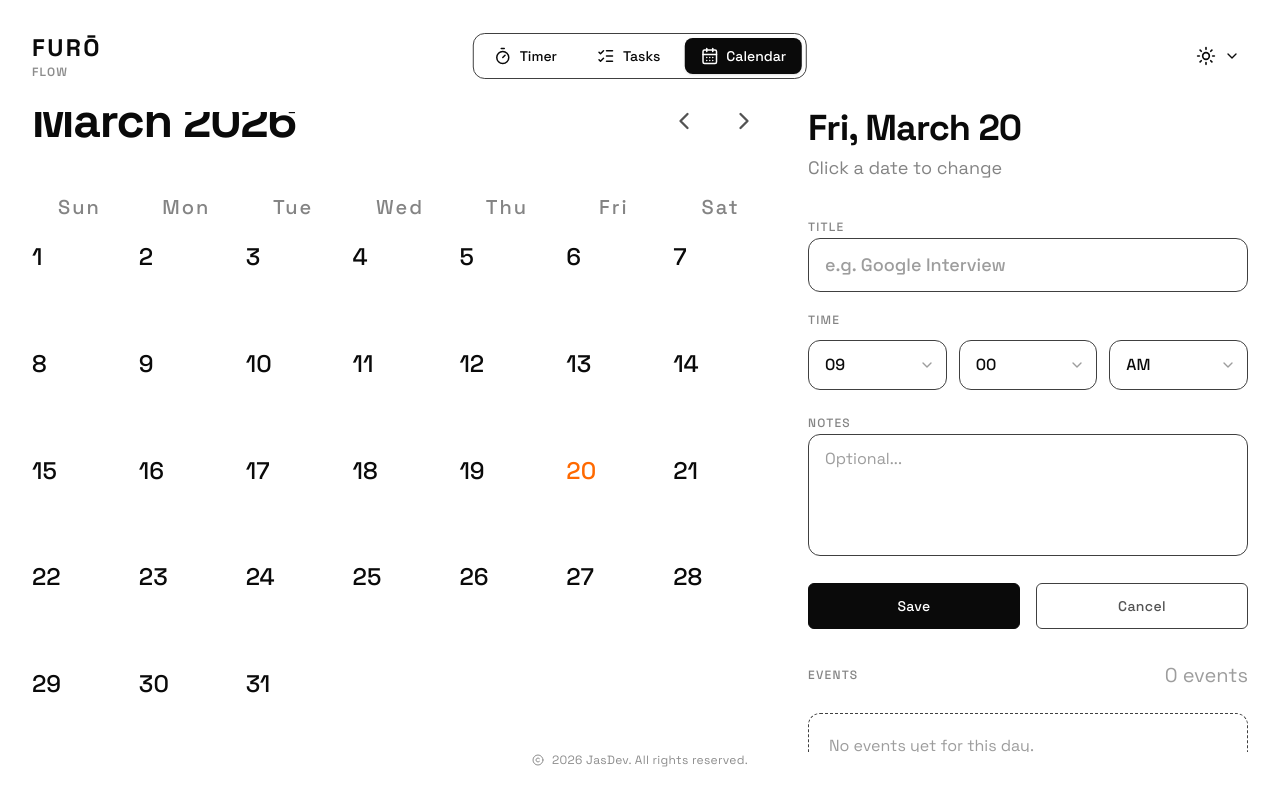
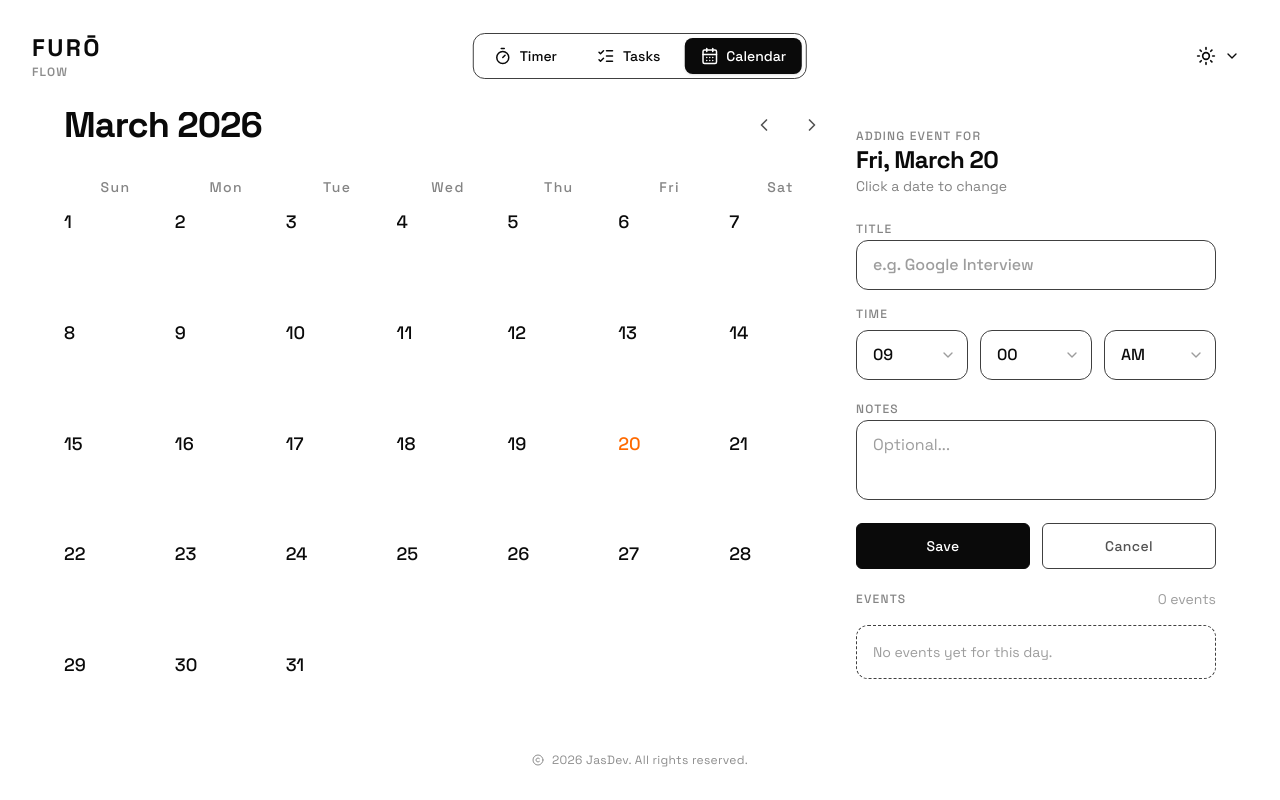
Before and after one commit to JasperTabin/Furo, a React (Vite) app: page / in a window 1280 px wide. Both pictures are taken after a click on the button "Calendar". Built offline with nearby package versions, Linux system fonts and the light colour scheme.

Commit message:
Fixed layout & bugs.

```diff
--- a/src/features/calendar/components/Calendar.tsx
+++ b/src/features/calendar/components/Calendar.tsx
@@ -25,7 +25,10 @@ const MINUTE_OPTIONS = Array.from({ length: 60 }, (_, index) =>
   `${index}`.padStart(2, "0"),
 );
 const PERIOD_OPTIONS = ["AM", "PM"] as const;
-const labelClass = "text-xs font-medium uppercase tracking-widest text-(--color-fg)/50";
+const EVENTS_PER_PAGE = 3;
+
+const labelClass =
+  "text-xs font-medium uppercase tracking-widest text-(--color-fg)/50";
 const dayCellBaseClass =
   "relative flex w-full aspect-square items-center justify-center p-0 text-center focus:outline-none focus:ring-2 focus:ring-(--color-fg)/25 sm:min-h-0 sm:flex-col sm:items-start sm:justify-start sm:rounded-xl sm:px-4 sm:py-3 sm:text-left";
 const dayCellUnselectedClass =
@@ -64,35 +67,35 @@ const CalendarGrid = ({
 
   return (
     <div className="calendar-grid min-w-0">
-      <div className="calendar-heading mb-8 flex items-center justify-between gap-4 sm:mb-12">
-        <h2 className="text-left text-2xl font-bold tracking-tight sm:text-4xl xl:text-5xl">
+      <div className="calendar-heading mb-6 flex items-center justify-between gap-4 sm:mb-8">
+        <h2 className="text-left text-2xl font-bold tracking-tight sm:text-3xl xl:text-4xl">
           {getMonthLabel(displayMonth)}
         </h2>
 
-        <div className="flex items-center gap-2 sm:gap-3">
+        <div className="flex items-center gap-2">
           {([-1, 1] as const).map((direction, index) => (
             <button
               key={direction}
               type="button"
               onClick={() => onMonthChange(direction)}
-              className="flex h-10 w-10 items-center justify-center text-(--color-fg)/70 transition hover:text-(--color-fg) focus:outline-none sm:h-12 sm:w-12"
+              className="flex h-9 w-9 items-center justify-center text-(--color-fg)/70 transition hover:text-(--color-fg) focus:outline-none sm:h-10 sm:w-10"
               aria-label={index === 0 ? "Previous month" : "Next month"}
             >
               {index === 0 ? (
-                <ChevronLeft className="h-4 w-4 sm:h-7 sm:w-7" />
+                <ChevronLeft className="h-4 w-4 sm:h-5 sm:w-5" />
               ) : (
-                <ChevronRight className="h-4 w-4 sm:h-7 sm:w-7" />
+                <ChevronRight className="h-4 w-4 sm:h-5 sm:w-5" />
               )}
             </button>
           ))}
         </div>
       </div>
 
-      <div className="mb-4 grid grid-cols-7 gap-0 sm:mb-6 sm:gap-3">
+      <div className="mb-3 grid grid-cols-7 gap-0 sm:mb-4 sm:gap-2">
         {WEEKDAY_LABELS.map((label) => (
           <div
             key={label}
-            className={`${labelClass} text-center sm:text-xl sm:normal-case`}
+            className={`${labelClass} text-center sm:text-sm sm:normal-case`}
           >
             <span className="sm:hidden">{label[0]}</span>
             <span className="hidden sm:inline">{label}</span>
@@ -100,7 +103,7 @@ const CalendarGrid = ({
         ))}
       </div>
 
-      <div className="grid grid-cols-7 gap-x-0 gap-y-3 sm:gap-3">
+      <div className="grid grid-cols-7 gap-x-0 gap-y-2 sm:gap-2">
         {monthDays.map((day, index) => {
           const dayEvents = eventsByDate[day.dateKey] ?? [];
           const firstEvent = dayEvents[0];
@@ -121,7 +124,7 @@ const CalendarGrid = ({
             >
               <div className="flex items-center justify-center sm:w-full sm:items-start sm:justify-between">
                 <span
-                  className={`inline-flex h-10 w-10 items-center justify-center rounded-full text-xl font-bold leading-none sm:h-auto sm:w-auto sm:items-start sm:justify-start sm:rounded-none sm:bg-transparent sm:text-2xl sm:font-medium ${
+                  className={`inline-flex h-8 w-8 items-center justify-center rounded-full text-base font-bold leading-none sm:h-auto sm:w-auto sm:items-start sm:justify-start sm:rounded-none sm:bg-transparent sm:text-lg sm:font-medium ${
                     isSelected
                       ? "bg-orange-500 text-(--color-bg) sm:text-orange-500"
                       : day.isToday
@@ -148,7 +151,7 @@ const CalendarGrid = ({
 
               {firstEvent && (
                 <p
-                  className="hidden text-xs text-(--color-fg)/40 sm:mt-auto sm:block sm:w-full sm:truncate sm:pt-6 sm:text-base"
+                  className="hidden text-xs text-(--color-fg)/40 sm:mt-auto sm:block sm:w-full sm:truncate sm:pt-4 sm:text-xs"
                   title={firstEvent.title}
                 >
                   {firstEvent.title}
@@ -170,26 +173,36 @@ const CalendarPanel = ({
   timeParts,
   selectedDateKey,
   selectedEvents,
+  eventsPage,
   onEditEvent,
   onFormChange,
   onResetForm,
   onSaveEvent,
   onDeleteEvent,
+  onEventsPageChange,
 }: {
   formData: CalendarEventInput;
   timeParts: CalendarTimeParts;
   selectedDateKey: string;
   selectedEvents: CalendarEvent[];
+  eventsPage: number;
   onEditEvent: (calendarEvent: CalendarEvent) => void;
   onFormChange: (field: keyof CalendarEventInput, value: string) => void;
   onResetForm: () => void;
   onSaveEvent: (event: FormEvent<HTMLFormElement>) => void;
   onDeleteEvent: (id: string) => void;
+  onEventsPageChange: (page: number) => void;
 }) => {
   const selectedDateLabel = formatSelectedDate(selectedDateKey);
   const eventCountLabel = `${selectedEvents.length} ${
     selectedEvents.length === 1 ? "event" : "events"
   }`;
+
+  const totalPages = Math.ceil(selectedEvents.length / EVENTS_PER_PAGE);
+  const paginatedEvents = selectedEvents.slice(
+    eventsPage * EVENTS_PER_PAGE,
+    eventsPage * EVENTS_PER_PAGE + EVENTS_PER_PAGE,
+  );
 
   const handleTimeChange = (field: keyof CalendarTimeParts, value: string) => {
     const nextTimeParts: CalendarTimeParts =
@@ -210,38 +223,30 @@ const CalendarPanel = ({
   };
 
   return (
-    <div className="calendar-panel space-y-8">
-      <div className="space-y-2">
-        <p className={labelClass}>
-          Adding event for
-        </p>
-        <h3 className="text-4xl leading-none font-bold tracking-tight">
+    <div className="calendar-panel space-y-5">
+      <div className="space-y-1">
+        <p className={labelClass}>Adding event for</p>
+        <h3 className="text-2xl leading-none font-bold tracking-tight">
           {selectedDateLabel}
         </h3>
-        <p className="text-lg text-(--color-fg)/50">
-          Click a date to change
-        </p>
+        <p className="text-sm text-(--color-fg)/50">Click a date to change</p>
       </div>
 
-      <form onSubmit={onSaveEvent} className="space-y-5">
-        <label className="block space-y-3">
-          <span className={labelClass}>
-            Title
-          </span>
+      <form onSubmit={onSaveEvent} className="space-y-4">
+        <label className="block space-y-2">
+          <span className={labelClass}>Title</span>
           <input
             value={formData.title}
             onChange={(event) => onFormChange("title", event.target.value)}
             placeholder="e.g. Google Interview"
-            className="input-base w-full text-lg font-medium placeholder:text-(--color-fg)/40"
+            className="input-base w-full font-medium placeholder:text-(--color-fg)/40"
             maxLength={60}
             required
           />
         </label>
 
-        <div className="space-y-3">
-          <p className={labelClass}>
-            Time
-          </p>
+        <div className="space-y-2">
+          <p className={labelClass}>Time</p>
           <div className="grid grid-cols-3 gap-3">
             {[
               {
@@ -284,21 +289,19 @@ const CalendarPanel = ({
           </div>
         </div>
 
-        <label className="block space-y-3">
-          <span className={labelClass}>
-            Notes
-          </span>
+        <label className="block space-y-2">
+          <span className={labelClass}>Notes</span>
           <textarea
             value={formData.notes}
             onChange={(event) => onFormChange("notes", event.target.value)}
             placeholder="Optional..."
-            rows={4}
-            className="input-base w-full resize-none placeholder:text-(--color-fg)/40"
+            rows={3}
+            className="input-base w-full h-20 resize-none placeholder:text-(--color-fg)/40"
             maxLength={240}
           />
         </label>
 
-        <div className="flex gap-4">
+        <div className="flex gap-3">
           <button type="submit" className="btn-base btn-active flex-1">
             Save
           </button>
@@ -312,43 +315,38 @@ const CalendarPanel = ({
         </div>
       </form>
 
-      <div className="space-y-6">
+      <div className="space-y-4">
         <div className="flex items-center justify-between gap-4">
-          <p className={labelClass}>
-            Events
-          </p>
-          <span className="text-xl text-(--color-fg)/40">
-            {eventCountLabel}
-          </span>
+          <p className={labelClass}>Events</p>
+          <span className="text-sm text-(--color-fg)/40">{eventCountLabel}</span>
         </div>
 
-        <div className="space-y-4">
+        <div className="space-y-3">
           {selectedEvents.length === 0 ? (
-            <div className="card-base border-dashed px-5 py-5 text-(--color-fg)/40">
+            <div className="card-base border-dashed px-4 py-4 text-sm text-(--color-fg)/40">
               No events yet for this day.
             </div>
           ) : (
-            selectedEvents.map((calendarEvent) => (
+            paginatedEvents.map((calendarEvent) => (
               <article
                 key={calendarEvent.id}
-                className="card-base card-hover cursor-pointer px-5 py-4 text-left"
+                className="card-base card-hover cursor-pointer px-4 py-3 text-left"
                 onClick={() => onEditEvent(calendarEvent)}
               >
                 <div className="flex items-start justify-between gap-4">
-                  <div className="min-w-0 space-y-2">
-                    <h4 className="truncate text-base font-medium text-(--color-fg)">
+                  <div className="min-w-0 space-y-1">
+                    <h4 className="truncate text-sm font-medium text-(--color-fg)">
                       {calendarEvent.title}
                     </h4>
-                    <p className="text-sm text-(--color-fg)/50">
+                    <p className="text-xs text-(--color-fg)/50">
                       {formatEventTime(calendarEvent.time)}
                     </p>
                     {calendarEvent.notes && (
-                      <p className="text-sm leading-relaxed text-(--color-fg)/50">
+                      <p className="text-xs leading-relaxed text-(--color-fg)/50">
                         {calendarEvent.notes}
                       </p>
                     )}
                   </div>
-
                   <button
                     type="button"
                     onClick={(event) => {
@@ -358,13 +356,35 @@ const CalendarPanel = ({
                     className="btn-danger rounded-full p-1.5"
                     aria-label={`Delete ${calendarEvent.title}`}
                   >
-                    <X size={16} />
+                    <X size={14} />
                   </button>
                 </div>
               </article>
             ))
           )}
         </div>
+
+        {totalPages > 1 && (
+          <div className="flex items-center justify-between pt-1">
+            <button
+              onClick={() => onEventsPageChange(eventsPage - 1)}
+              disabled={eventsPage === 0}
+              className="flex items-center gap-1 text-xs text-(--color-fg)/50 hover:text-(--color-fg) disabled:opacity-30 disabled:cursor-not-allowed transition-colors"
+            >
+              <ChevronLeft size={14} /> Prev
+            </button>
+            <span className="text-xs text-(--color-fg)/40">
+              {eventsPage + 1} / {totalPages}
+            </span>
+            <button
+              onClick={() => onEventsPageChange(eventsPage + 1)}
+              disabled={eventsPage >= totalPages - 1}
+              className="flex items-center gap-1 text-xs text-(--color-fg)/50 hover:text-(--color-fg) disabled:opacity-30 disabled:cursor-not-allowed transition-colors"
+            >
+              Next <ChevronRight size={14} />
+            </button>
+          </div>
+        )}
       </div>
     </div>
   );
@@ -380,6 +400,7 @@ export const Calendar = ({
   eventsByDate,
   formData,
   timeParts,
+  eventsPage,
   onMonthChange,
   onDateSelect,
   onEditEvent,
@@ -387,6 +408,7 @@ export const Calendar = ({
   onFormChange,
   onResetForm,
   onSaveEvent,
+  onEventsPageChange,
 }: {
   displayMonth: Date;
   monthDays: CalendarDay[];
@@ -394,6 +416,7 @@ export const Calendar = ({
   eventsByDate: Record<string, CalendarEvent[]>;
   formData: CalendarEventInput;
   timeParts: CalendarTimeParts;
+  eventsPage: number;
   onMonthChange: (direction: -1 | 1) => void;
   onDateSelect: (date: Date) => void;
   onEditEvent: (calendarEvent: CalendarEvent) => void;
@@ -401,12 +424,13 @@ export const Calendar = ({
   onFormChange: (field: keyof CalendarEventInput, value: string) => void;
   onResetForm: () => void;
   onSaveEvent: (event: FormEvent<HTMLFormElement>) => void;
+  onEventsPageChange: (page: number) => void;
 }) => {
   const selectedEvents = eventsByDate[selectedDateKey] ?? [];
 
   return (
-    <section className="mx-auto w-full max-w-7xl">
-      <div className="grid gap-10 lg:items-center lg:grid-cols-[minmax(0,1fr)_440px]">
+    <section className="mx-auto w-full max-w-6xl">
+      <div className="grid gap-6 lg:items-start lg:grid-cols-[minmax(0,1fr)_360px]">
         <CalendarGrid
           displayMonth={displayMonth}
           monthDays={monthDays}
@@ -415,18 +439,21 @@ export const Calendar = ({
           onMonthChange={onMonthChange}
           onDateSelect={onDateSelect}
         />
-
+        <div className="self-start lg:sticky lg:top-4 lg:max-h-[80dvh] lg:overflow-y-auto">
           <CalendarPanel
             formData={formData}
             timeParts={timeParts}
             selectedDateKey={selectedDateKey}
             selectedEvents={selectedEvents}
+            eventsPage={eventsPage}
             onEditEvent={onEditEvent}
             onFormChange={onFormChange}
             onResetForm={onResetForm}
             onSaveEvent={onSaveEvent}
             onDeleteEvent={onDeleteEvent}
+            onEventsPageChange={onEventsPageChange}
           />
+        </div>
       </div>
     </section>
   );
--- a/src/features/calendar/components/CalendarView.tsx
+++ b/src/features/calendar/components/CalendarView.tsx
@@ -2,7 +2,6 @@
 
 import type { FormEvent } from "react";
 import { useState } from "react";
-import { Modal } from "../../../components/ui/Modal";
 import { Calendar } from "./Calendar";
 import { useCalendarEvents } from "../hooks/useCalendarEvents";
 import {
@@ -27,8 +26,8 @@ export const CalendarView = () => {
   const [displayMonth, setDisplayMonth] = useState(() => startOfMonth(today));
   const [selectedDateKey, setSelectedDateKey] = useState(() => getDateKey(today));
   const [editingEventId, setEditingEventId] = useState<string | null>(null);
-  const [isLimitModalOpen, setIsLimitModalOpen] = useState(false);
   const [formData, setFormData] = useState<CalendarEventInput>(createFormData);
+  const [eventsPage, setEventsPage] = useState(0);
 
   const { eventsByDate, addEvent, updateEvent, deleteEvent } = useCalendarEvents();
 
@@ -38,21 +37,17 @@ export const CalendarView = () => {
 
   const handleResetForm = () => {
     setEditingEventId(null);
-    setIsLimitModalOpen(false);
     setFormData(createFormData());
   };
 
   const handleDateSelect = (date: Date) => {
     setSelectedDateKey(getDateKey(date));
     setDisplayMonth(startOfMonth(date));
-    setIsLimitModalOpen(false);
+    setEventsPage(0);
     handleResetForm();
   };
 
-  const handleFormChange = (
-    field: keyof CalendarEventInput,
-    value: string,
-  ) => {
+  const handleFormChange = (field: keyof CalendarEventInput, value: string) => {
     setFormData((prev) => ({ ...prev, [field]: value }));
   };
 
@@ -62,32 +57,26 @@ export const CalendarView = () => {
   };
 
   const handleDeleteEvent = (id: string) => {
-    if (editingEventId === id) {
-      handleResetForm();
+    if (editingEventId === id) handleResetForm();
+    deleteEvent(id);
+
+    // Go back a page if current page becomes empty
+    const remainingEvents = selectedEvents.filter(e => e.id !== id);
+    const newTotalPages = Math.ceil(remainingEvents.length / 3);
+    if (eventsPage >= newTotalPages && eventsPage > 0) {
+      setEventsPage(eventsPage - 1);
     }
-
-    deleteEvent(id);
   };
 
   const handleSaveEvent = (event: FormEvent<HTMLFormElement>) => {
     event.preventDefault();
-
-    if (!editingEventId && selectedEvents.length >= 5) {
-      setIsLimitModalOpen(true);
-      return;
-    }
-
     const didSave = editingEventId
       ? updateEvent(editingEventId, formData)
       : addEvent(selectedDateKey, formData);
-
-    if (didSave) {
-      handleResetForm();
-    }
+    if (didSave) handleResetForm();
   };
 
   return (
-    <>
     <Calendar
       displayMonth={displayMonth}
       monthDays={monthDays}
@@ -95,6 +84,7 @@ export const CalendarView = () => {
       eventsByDate={eventsByDate}
       formData={formData}
       timeParts={timeParts}
+      eventsPage={eventsPage}
       onMonthChange={(direction) =>
         setDisplayMonth((prev) => addMonths(prev, direction))
       }
@@ -104,33 +94,7 @@ export const CalendarView = () => {
       onDeleteEvent={handleDeleteEvent}
       onFormChange={handleFormChange}
       onSaveEvent={handleSaveEvent}
+      onEventsPageChange={setEventsPage}
     />
-
-      <Modal isOpen={isLimitModalOpen} maxWidth="w-full sm:max-w-sm mx-auto">
-        <div className="space-y-4 p-5 sm:p-6">
-          <div className="space-y-2">
-            <p className="text-sm font-semibold uppercase tracking-widest text-(--color-fg)/50">
-              Limit reached
-            </p>
-            <h3 className="text-xl font-bold">
-              You can only add up to 5 events per day.
-            </h3>
-            <p className="text-sm text-(--color-fg)/60">
-              Delete an event or edit an existing one to make changes.
-            </p>
-          </div>
-
-          <div className="flex justify-end">
-            <button
-              type="button"
-              onClick={() => setIsLimitModalOpen(false)}
-              className="btn-base btn-active"
-            >
-              OK
-            </button>
-          </div>
-        </div>
-      </Modal>
-    </>
   );
 };
--- a/src/features/calendar/hooks/useCalendarEvents.ts
+++ b/src/features/calendar/hooks/useCalendarEvents.ts
@@ -7,14 +7,13 @@ import {
   type CalendarEventInput,
 } from "../utils/calendarUtils";
 
-const MAX_EVENTS_PER_DAY = 5;
 const createEventId = () =>
   `${Date.now()}-${Math.random().toString(36).slice(2, 8)}`;
 
 export const useCalendarEvents = () => {
   const [events, setEvents] = useState<CalendarEvent[]>(() =>
-  calendarStorage.load().sort(sortCalendarEvents),
-);
+    calendarStorage.load().sort(sortCalendarEvents),
+  );
 
   useEffect(() => {
     calendarStorage.save(events);
@@ -23,9 +22,6 @@ export const useCalendarEvents = () => {
   const addEvent = (date: string, input: CalendarEventInput) => {
     const title = input.title.trim();
     if (!title) return false;
-    if (events.filter((event) => event.date === date).length >= MAX_EVENTS_PER_DAY) {
-      return false;
-    }
 
     const newEvent: CalendarEvent = {
       id: createEventId(),
@@ -68,22 +64,12 @@ export const useCalendarEvents = () => {
 
   const eventsByDate = useMemo(() => {
     const groupedEvents: Record<string, CalendarEvent[]> = {};
-
     events.forEach((event) => {
-      if (!groupedEvents[event.date]) {
-        groupedEvents[event.date] = [];
-      }
-
+      if (!groupedEvents[event.date]) groupedEvents[event.date] = [];
       groupedEvents[event.date].push(event);
     });
-
     return groupedEvents;
   }, [events]);
 
-  return {
-    eventsByDate,
-    addEvent,
-    updateEvent,
-    deleteEvent,
-  };
+  return { eventsByDate, addEvent, updateEvent, deleteEvent };
 };
--- a/src/features/timer/components/SettingsView.tsx
+++ b/src/features/timer/components/SettingsView.tsx
@@ -29,6 +29,7 @@ export const SettingsModal = ({
 
   return (
    <Modal isOpen={isOpen}>
+      <div className="max-h-[90dvh] overflow-y-auto overscroll-contain">
         <SettingsPanel
           getValue={getValue}
           onStep={handleStep}
@@ -37,6 +38,7 @@ export const SettingsModal = ({
           onSave={handleSave}
           hasChanges={hasChanges}
         />
+      </div>
     </Modal>
   );
 };
```
Also changed, not shown: src/hooks/useTheme.ts (+17 -17 lines). Lines whose indentation alone changed are shown as unchanged.
